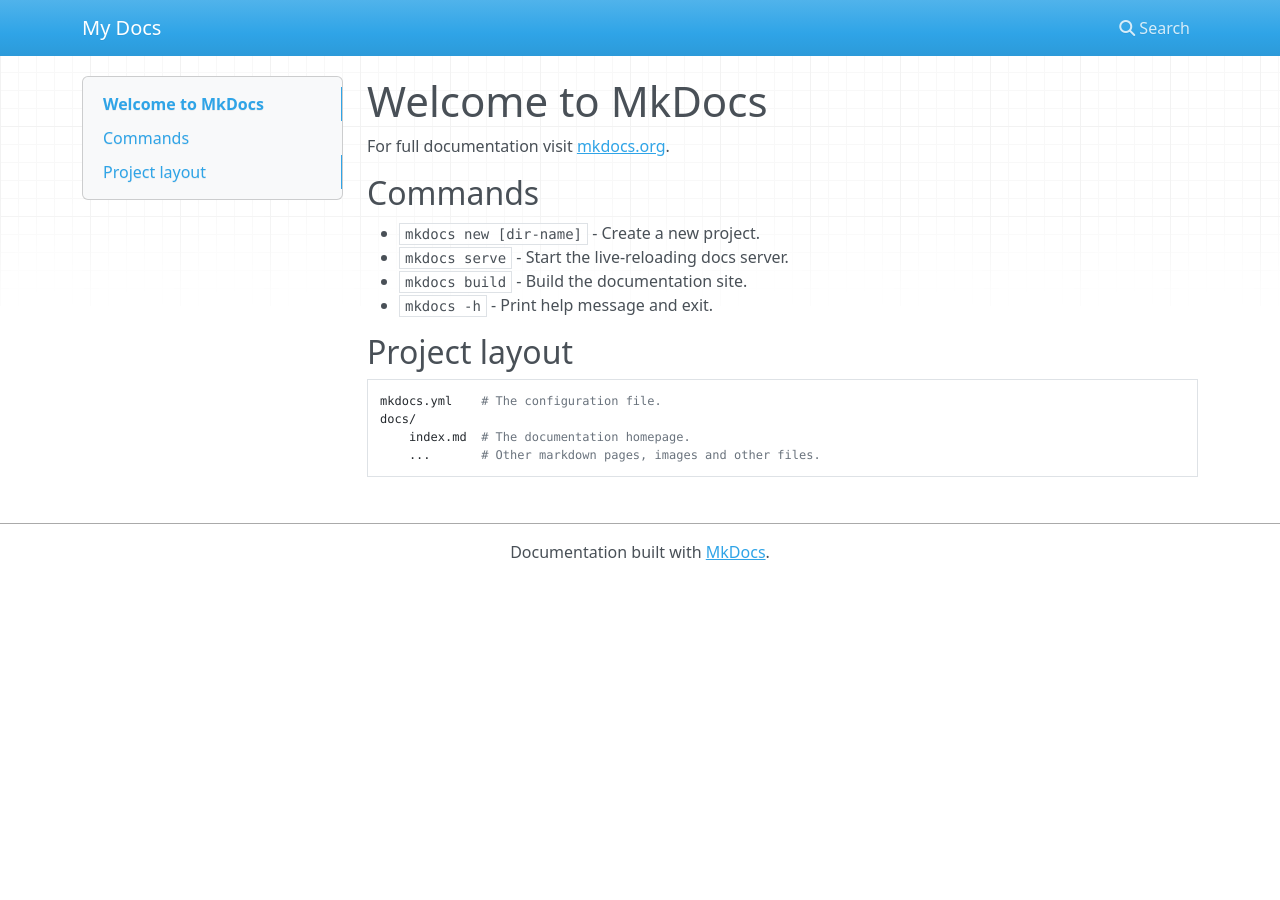
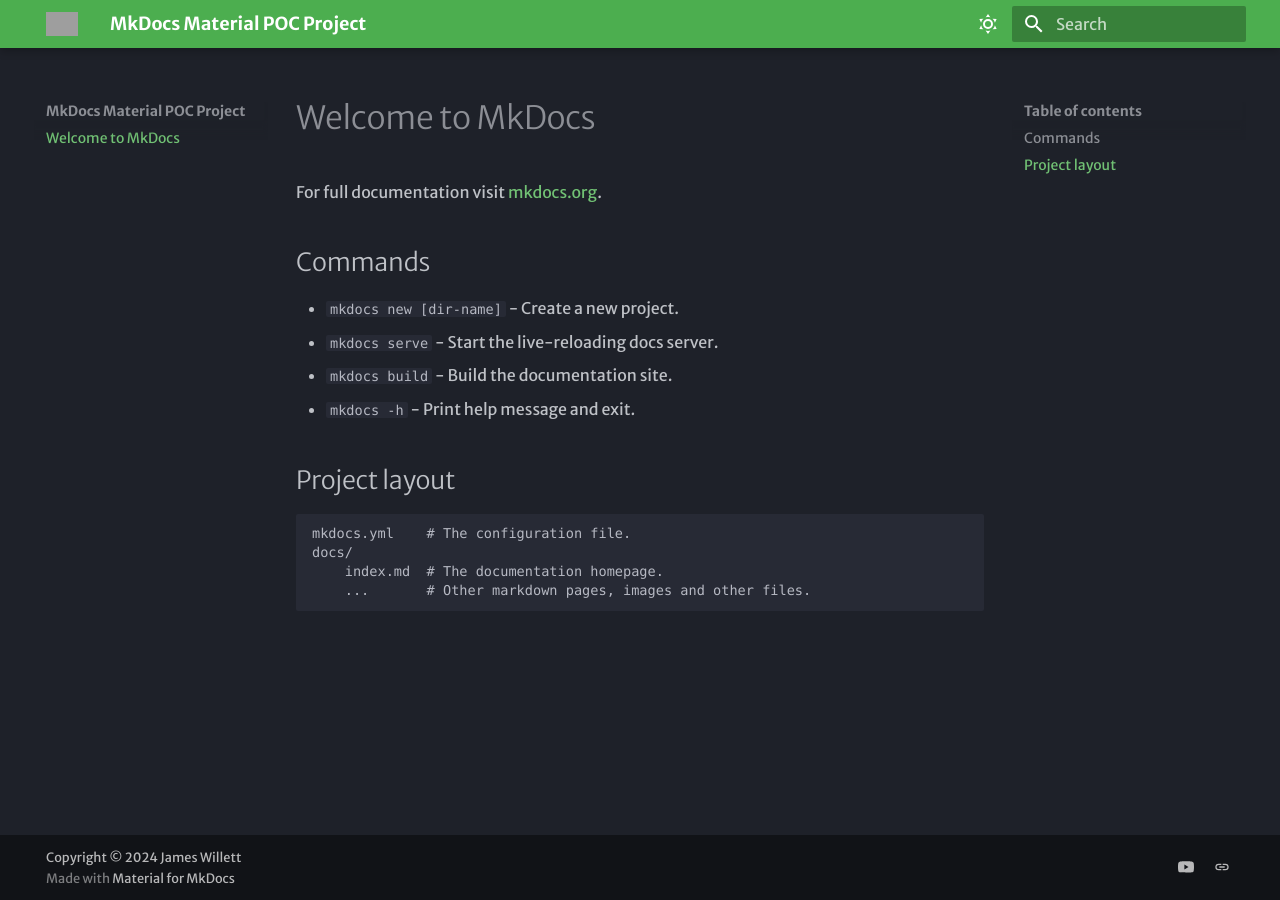
Before and after one commit to medinast/mkdocs-material-poc, an MkDocs documentation site: the page built from docs/index.md, in a window 1280 px wide. Built offline with MkDocs 1.6.1 and Material for MkDocs 9.7.7, drawn with Linux system fonts in a browser that asks for light colours; nearby versions of some CDN libraries; some web fonts are replaced; grey boxes are pictures that could not be loaded.

Commit message:
Initial site setup
- Added Material theme website customizations
- Added CI/CD Github Actions configuration file
- Added .gitignore configuration file

```diff
--- a/mkdocs.yml
+++ b/mkdocs.yml
@@ -1 +1,57 @@
-site_name: My Docs
+site_name: MkDocs Material POC Project
+site_url: https://sitename.example
+theme:
+  name: material
+  font:
+    text: Merriweather Sans
+    code: Red Hat Mono
+  logo: assets/logo.png
+  favicon: assets/favicon.ico
+  features:
+    - navigation.footer
+  palette:
+    # Dark Mode
+    - scheme: slate
+      toggle:
+        icon: material/weather-sunny
+        name: Dark mode
+      primary: green
+      accent: deep purple
+
+    # Light Mode
+    - scheme: default
+      toggle:
+        icon: material/weather-night
+        name: Light mode
+      primary: blue
+      accent: deep orange
+
+markdown_extensions:
+  - attr_list
+  - pymdownx.emoji:
+      emoji_index: !!python/name:material.extensions.emoji.twemoji
+      emoji_generator: !!python/name:material.extensions.emoji.to_svg
+  - pymdownx.highlight:
+      anchor_linenums: true
+      line_spans: __span
+      pygments_lang_class: true
+  - pymdownx.inlinehilite
+  - pymdownx.snippets
+  - pymdownx.superfences:
+      custom_fences:
+        - name: mermaid
+          class: mermaid
+          format: !!python/name:pymdownx.superfences.fence_code_format
+  - pymdownx.tabbed:
+      alternate_style: true
+  - admonition
+  - pymdownx.details
+
+extra:
+  social:
+    - icon: simple/youtube
+      link: https://youtube.com/@james-willett
+    - icon: simple/linkedin
+      link: https://linkedin.com/in/willettjames
+
+copyright: Copyright &copy; 2024 James Willett
```
Also changed, not shown: 2 other files.
